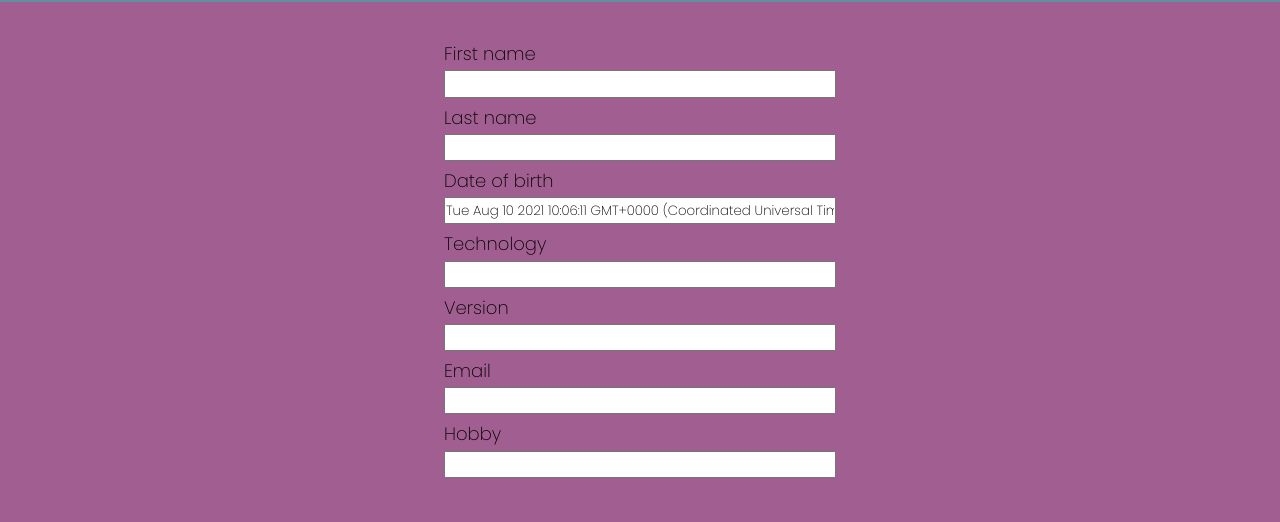
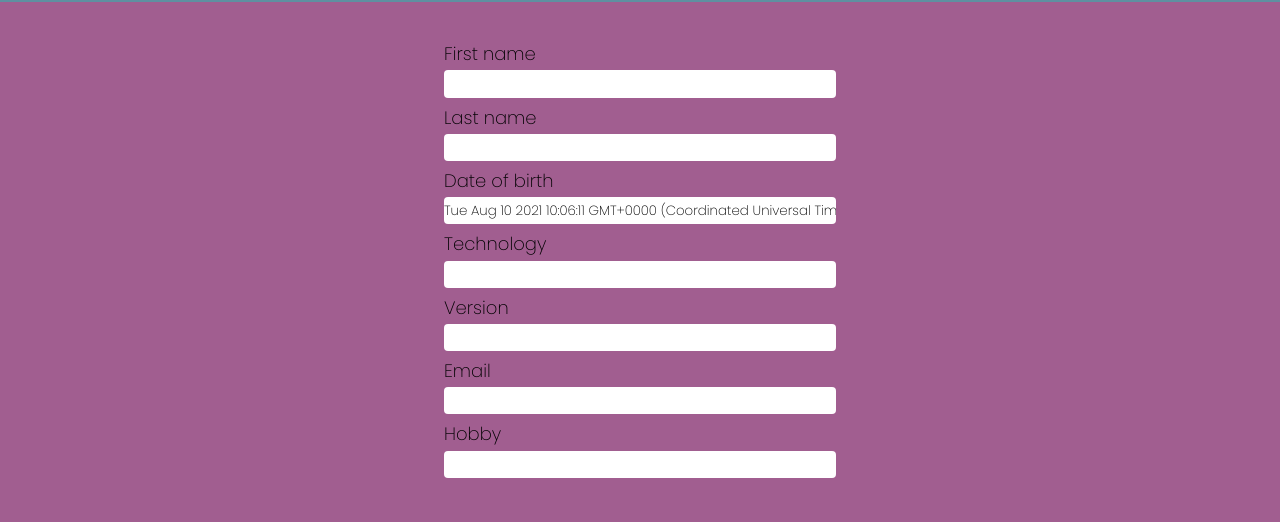
Before and after one commit to Dunridge/iteam-test, an Angular app: page / in a window 1280 px wide. Shown: the part 148-670 px from the top of the page. Built offline with nearby package versions, Linux system fonts and the light colour scheme.

Commit message:
fixed the form inputs styles

```diff
--- a/src/app/components/body/components/input-field/input-field.component.scss
+++ b/src/app/components/body/components/input-field/input-field.component.scss
@@ -6,12 +6,16 @@
   width: 24.5rem;
   margin-bottom: 6px;
 
+
   &__label {
     font-size: $label-font-size;
     margin-bottom: 0.2rem;
   }
 
   input {
+    border-radius: 4px;
+    outline: 0;
     height: $input-height;
+    border: none;
   }
 }
```
